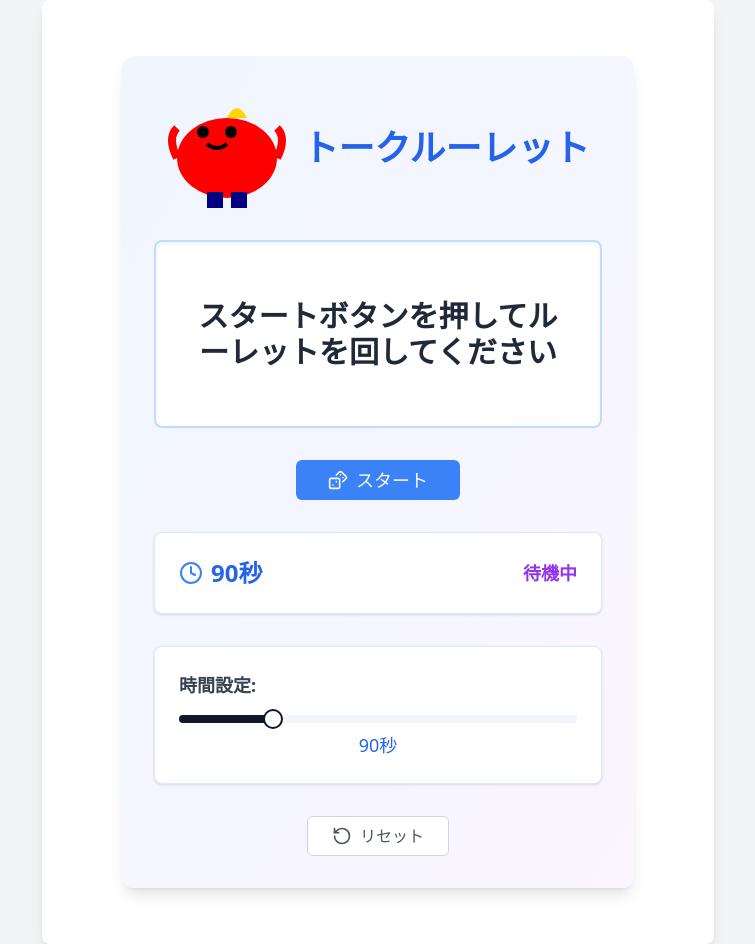
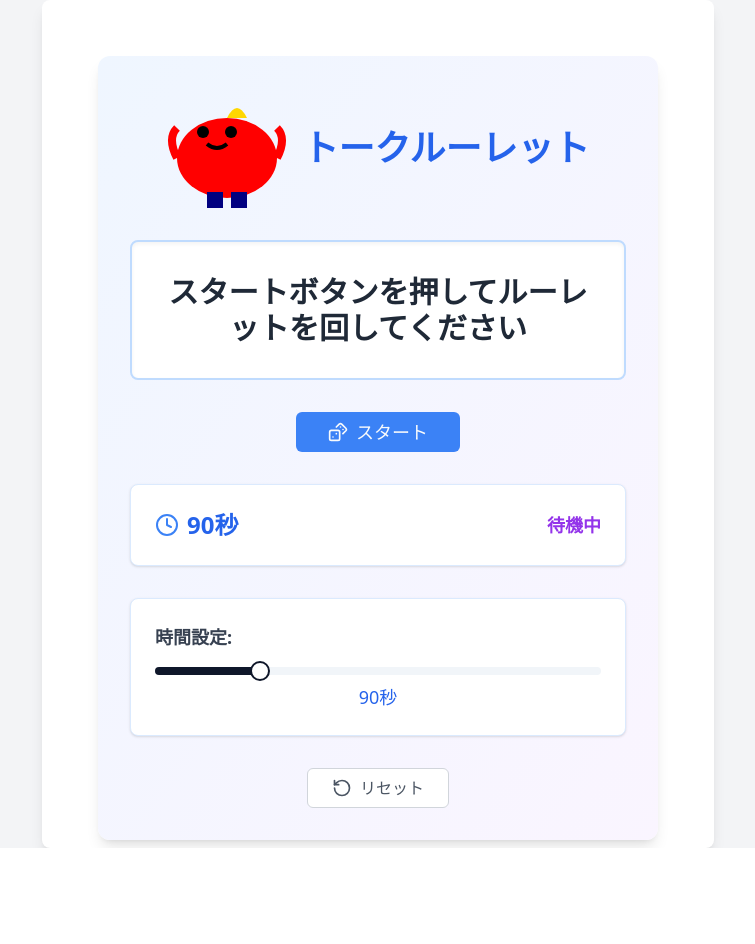
Before and after one commit to yokishin1005/New-, a Next.js app in the folder frontend/: page / in a window 1280 px wide. Shown: the whole page, without its empty margins (262-1017 px from the left). After the commit the page ends 848 px from the top, so only its background shows below. Built offline with nearby package versions, Linux system fonts and the light colour scheme.

Commit message:
modified:   frontend/app/components/TalkRouletteUI.js

```diff
--- a/frontend/app/components/TalkRouletteUI.js
+++ b/frontend/app/components/TalkRouletteUI.js
@@ -25,31 +25,31 @@ const TalkRouletteUI = ({
       case 'idle':
       case 'finished':
         return (
-          <Button onClick={handleStart} className="px-4 sm:px-8 py-2 sm:py-3 text-base sm:text-lg bg-blue-500 hover:bg-blue-600 transition-colors duration-300 transform hover:scale-105">
+          <Button onClick={handleStart} className="px-4 sm:px-8 py-2 sm:py-3 text-base sm:text-lg bg-blue-500 hover:bg-blue-600 transition-colors duration-300">
             <Dices className="mr-2 h-4 w-4 sm:h-5 sm:w-5" />
             スタート
           </Button>
         );
       case 'spinning':
         return (
-          <Button onClick={handleStop} className="px-4 sm:px-8 py-2 sm:py-3 text-base sm:text-lg bg-red-500 hover:bg-red-600 transition-colors duration-300 transform hover:scale-105">
+          <Button onClick={handleStop} className="px-4 sm:px-8 py-2 sm:py-3 text-base sm:text-lg bg-red-500 hover:bg-red-600 transition-colors duration-300">
             ストップ
           </Button>
         );
       case 'stopped':
         return (
           <div className="flex flex-col sm:flex-row space-y-2 sm:space-y-0 sm:space-x-4">
-            <Button onClick={handleStartTalk} className="px-4 sm:px-6 py-2 sm:py-3 text-base sm:text-lg bg-green-500 hover:bg-green-600 transition-colors duration-300 transform hover:scale-105">
+            <Button onClick={handleStartTalk} className="px-4 sm:px-6 py-2 sm:py-3 text-base sm:text-lg bg-green-500 hover:bg-green-600 transition-colors duration-300">
               トーク開始
             </Button>
-            <Button onClick={handleChangeTopic} className="px-4 sm:px-6 py-2 sm:py-3 text-base sm:text-lg bg-yellow-500 hover:bg-yellow-600 transition-colors duration-300 transform hover:scale-105">
+            <Button onClick={handleChangeTopic} className="px-4 sm:px-6 py-2 sm:py-3 text-base sm:text-lg bg-yellow-500 hover:bg-yellow-600 transition-colors duration-300">
               話題を変える
             </Button>
           </div>
         );
       case 'talking':
         return (
-          <Button onClick={handleChangeTopic} className="px-4 sm:px-8 py-2 sm:py-3 text-base sm:text-lg bg-yellow-500 hover:bg-yellow-600 transition-colors duration-300 transform hover:scale-105">
+          <Button onClick={handleChangeTopic} className="px-4 sm:px-8 py-2 sm:py-3 text-base sm:text-lg bg-yellow-500 hover:bg-yellow-600 transition-colors duration-300">
             話題を変える
           </Button>
         );
@@ -59,18 +59,20 @@ const TalkRouletteUI = ({
   };
 
   return (
-    <div className="p-4 sm:p-6 md:p-8 max-w-xl mx-auto">
-      <div className="space-y-6 sm:space-y-8 bg-gradient-to-br from-blue-50 to-purple-50 rounded-xl shadow-lg p-4 sm:p-6 md:p-8">
+    <div className="p-4 sm:p-6 md:p-8 max-w-2xl mx-auto h-screen flex flex-col">
+      <div className="flex-grow flex flex-col space-y-6 sm:space-y-8 bg-gradient-to-br from-blue-50 to-purple-50 rounded-xl shadow-lg p-4 sm:p-6 md:p-8">
         <div className="flex flex-col sm:flex-row justify-center items-center space-y-4 sm:space-y-0 sm:space-x-4">
           <RouletteCharacter state={state} />
           <h1 className="text-2xl sm:text-3xl md:text-4xl font-bold text-center text-blue-600">トークルーレット</h1>
         </div>
-        <div className="bg-white p-4 sm:p-6 md:p-8 rounded-lg shadow-inner border-2 border-blue-200">
-          <p className="text-xl sm:text-2xl md:text-3xl font-bold min-h-[4em] flex items-center justify-center text-center text-gray-800 leading-relaxed">
-            {state === 'spinning'
-              ? <span className="animate-pulse">{displayedTopic}</span>
-              : (currentTopic || 'スタートボタンを押してルーレットを回してください')}
-          </p>
+        <div className="flex-grow flex flex-col justify-center bg-white p-4 sm:p-6 md:p-8 rounded-lg shadow-inner border-2 border-blue-200">
+          <div className="flex items-center justify-center h-full">
+            <p className="text-xl sm:text-2xl md:text-3xl font-bold text-center text-gray-800 leading-relaxed">
+              {state === 'spinning'
+                ? <span className="inline-block">{displayedTopic}</span>
+                : (currentTopic || 'スタートボタンを押してルーレットを回してください')}
+            </p>
+          </div>
         </div>
         <div className="flex justify-center">
           {renderButtons()}
```
